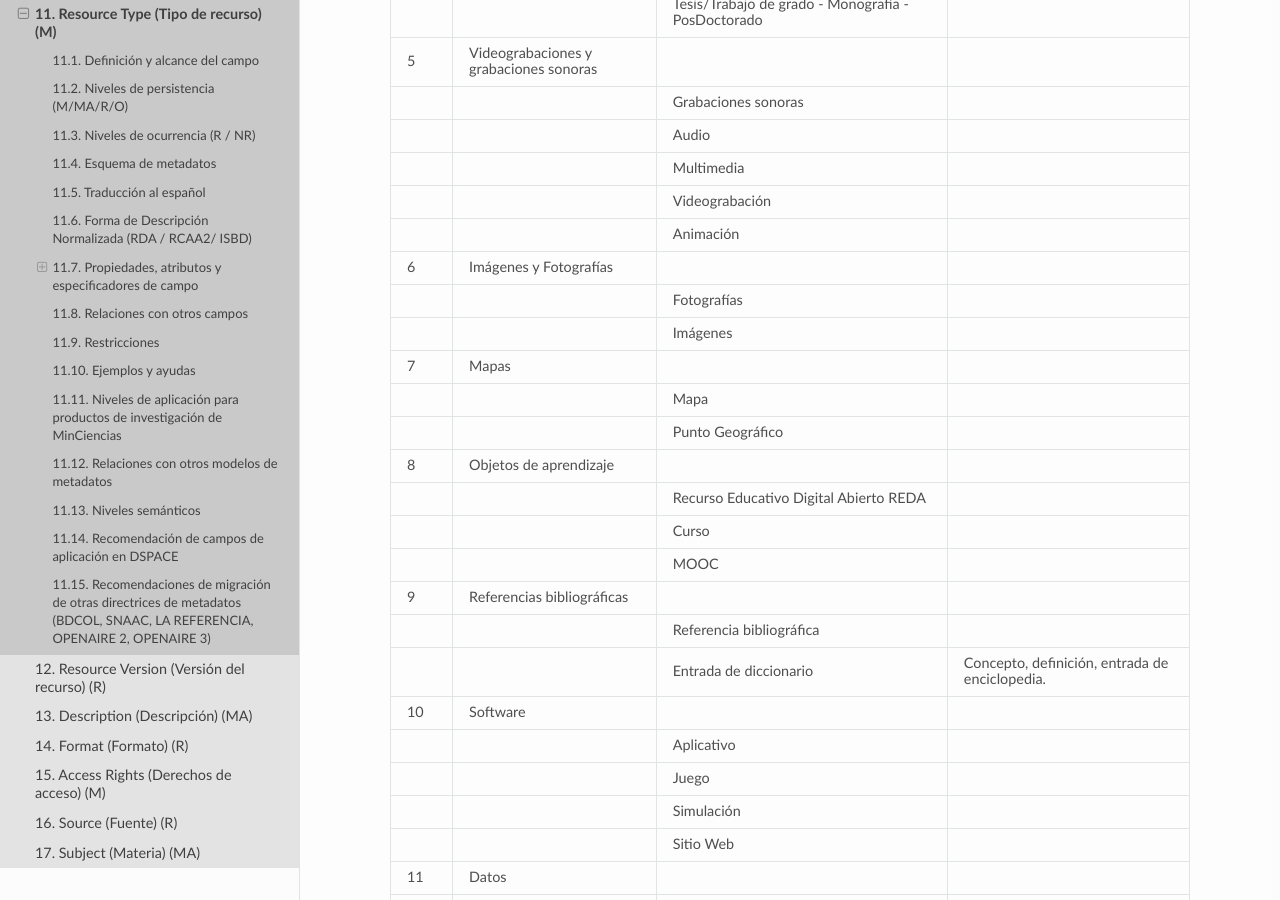
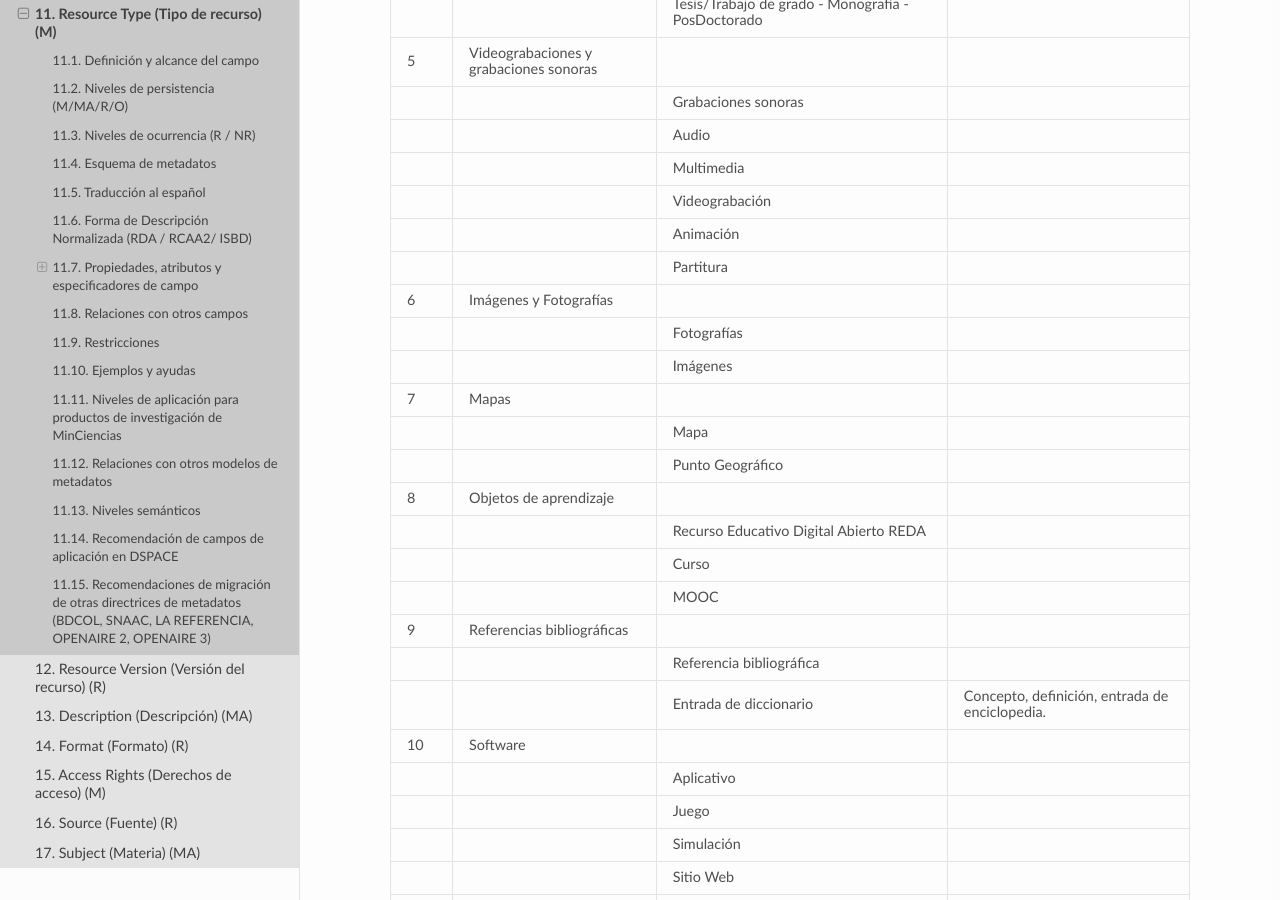
Before and after one commit to rcic/openaire4, a Sphinx documentation site: the page built from docs/field_publicationtype.rst, in a window 1280 px wide and 900 px high, scrolled down 11487 px. Built offline with Sphinx 7.4.7 and the Read the Docs theme 2.0.0, drawn with Linux system fonts in a browser that asks for light colours; some web fonts are replaced; a script that is not in the unit is left out.

Commit message:
Update field_publicationtype.rst

```diff
--- a/docs/field_publicationtype.rst
+++ b/docs/field_publicationtype.rst
@@ -511,6 +511,8 @@ Utilice la etiqueta del término de tipo de recurso como valor. Utilice el **val
 +------+----------------------------------------+-----------------------------------------------------+--------------------------------------------------------------+
 |      |                                        | Animación                                           |                                                              |
 +------+----------------------------------------+-----------------------------------------------------+--------------------------------------------------------------+
+|      |                                        | Partitura                                           |                                                              |
++------+----------------------------------------+-----------------------------------------------------+--------------------------------------------------------------+
 | 6    | Imágenes y Fotografías                 |                                                     |                                                              |
 +------+----------------------------------------+-----------------------------------------------------+--------------------------------------------------------------+
 |      |                                        | Fotografías                                         |                                                              |
```
